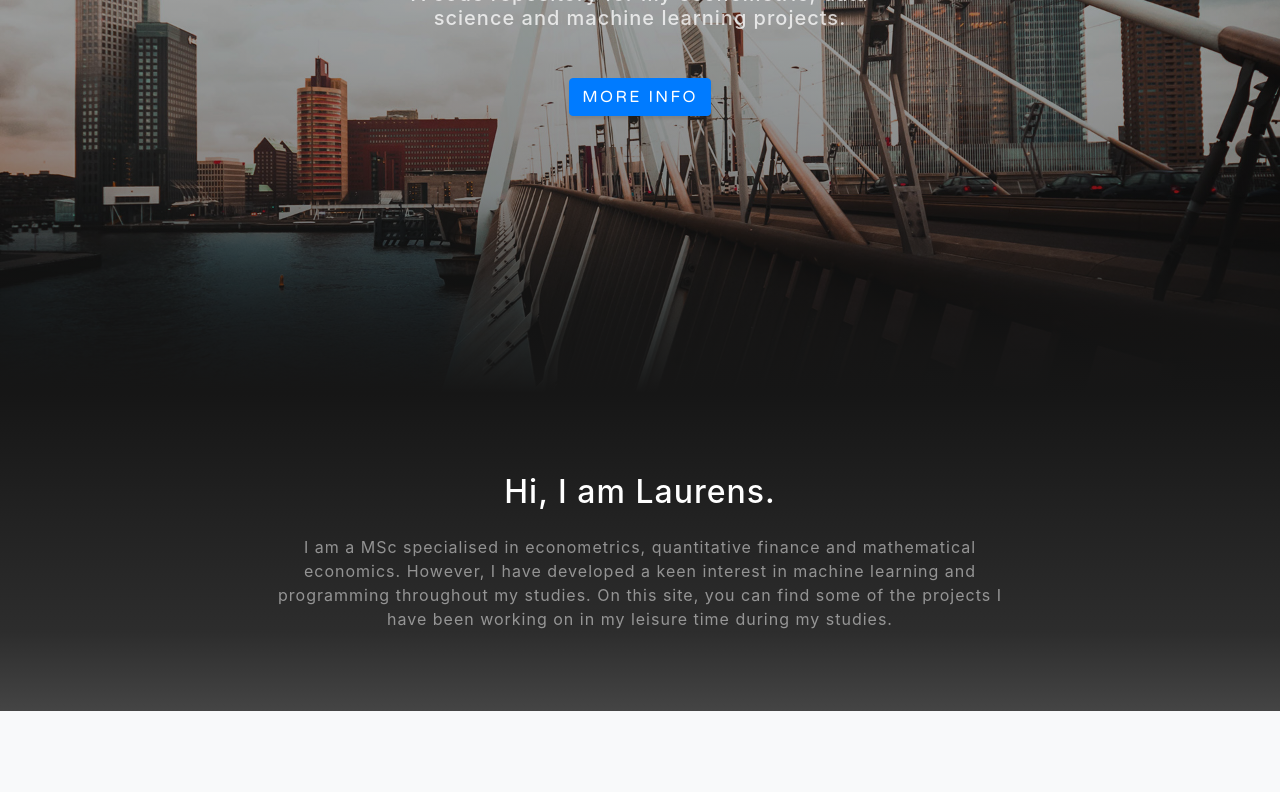
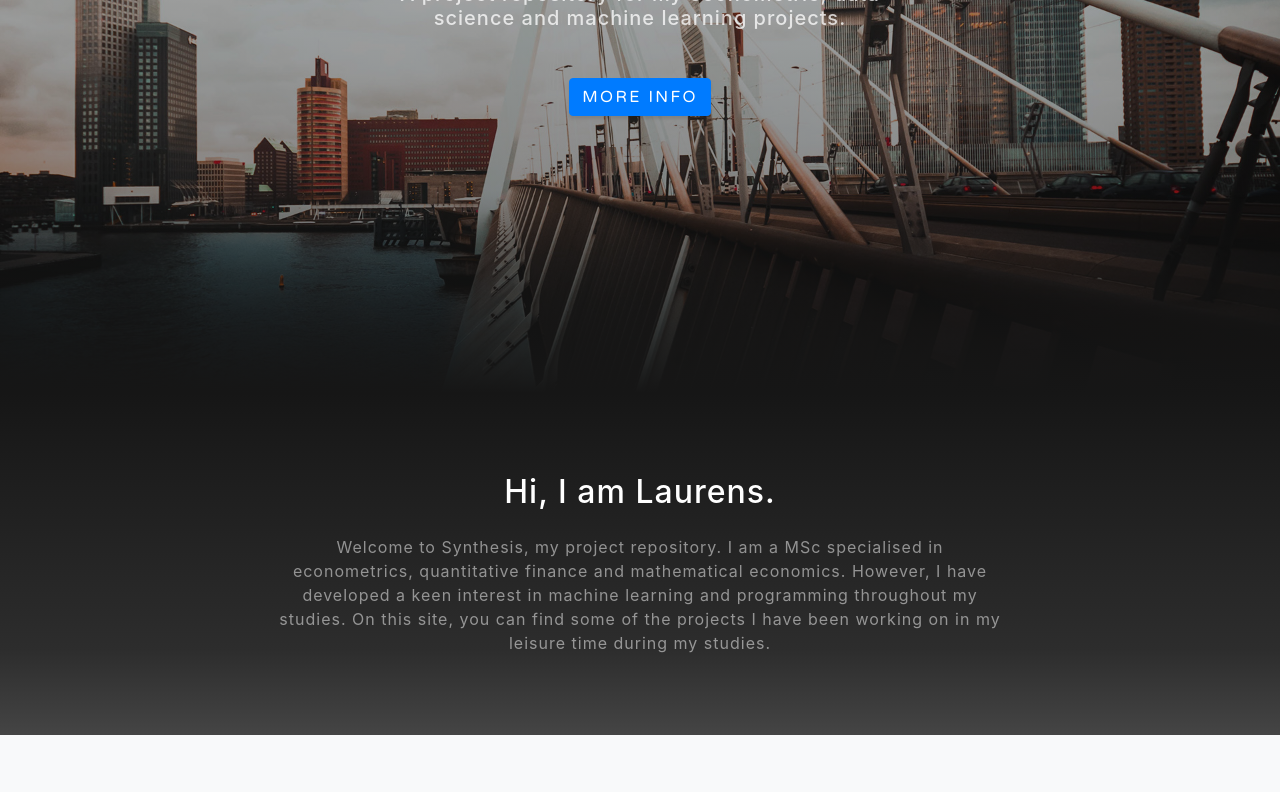
Before and after one commit to LPvdT/LPvdT.github.io, a website with bundled scripts: page index.html in a window 1280 px wide. Shown: the part 407-1199 px from the top of the page. Built offline with nearby package versions, Linux system fonts and the light colour scheme.

Commit message:
Small changes in the HTML

```diff
--- a/index.html
+++ b/index.html
@@ -8,7 +8,7 @@
     <meta name="description" content="">
     <meta name="author" content="">
 
-    <title>Synthesis | Code Repository</title>
+    <title>Synthesis | Project Repository</title>
 
     <!-- Bootstrap core CSS -->
     <link href="vendor/bootstrap/css/bootstrap.min.css" rel="stylesheet">
@@ -53,7 +53,7 @@
       <div class="container d-flex h-100 align-items-center">
         <div class="mx-auto text-center">
           <h1 class="mx-auto my-0 text-uppercase">Synthesis</h1>
-          <h2 class="mx-auto mt-2 mb-5">A code repository for my econometric, data science and machine learning projects.</h2>
+          <h2 class="mx-auto mt-2 mb-5">A project repository for my econometric, data science and machine learning projects.</h2>
           <a href="#about" class="btn btn-primary js-scroll-trigger">More Info</a>
         </div>
       </div>
@@ -65,7 +65,7 @@
         <div class="row">
           <div class="col-lg-8 mx-auto">
             <h2 class="text-white mb-4">Hi, I am Laurens.</h2>
-            <p class="text-white-50">I am a MSc specialised in econometrics, quantitative finance and mathematical economics. However, I have developed a keen interest in machine learning and programming throughout my studies. On this site, you can find some of the projects I have been working on in my leisure time during my studies.</p>
+            <p class="text-white-50">Welcome to Synthesis, my project repository. I am a MSc specialised in econometrics, quantitative finance and mathematical economics. However, I have developed a keen interest in machine learning and programming throughout my studies. On this site, you can find some of the projects I have been working on in my leisure time during my studies.</p>
           </div>
         </div>
       </div>
@@ -220,7 +220,7 @@
     <!-- Footer -->
     <footer class="bg-black small text-center text-white-50">
       <div class="container">
-        Copyright &copy; Synthesis | Code Repository 2018
+        Copyright &copy; Synthesis | Project Repository 2018
       </div>
     </footer>
 
```
